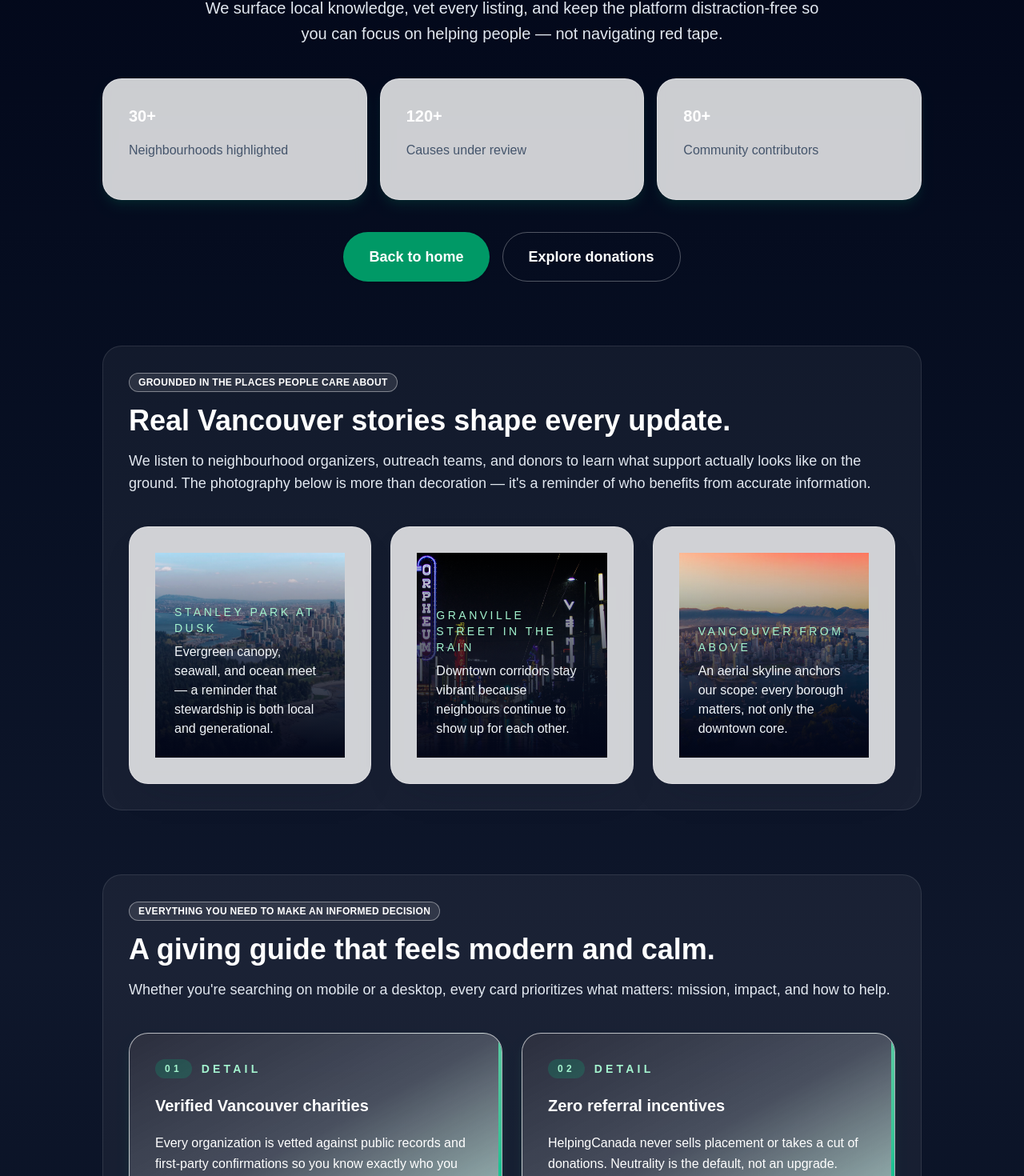
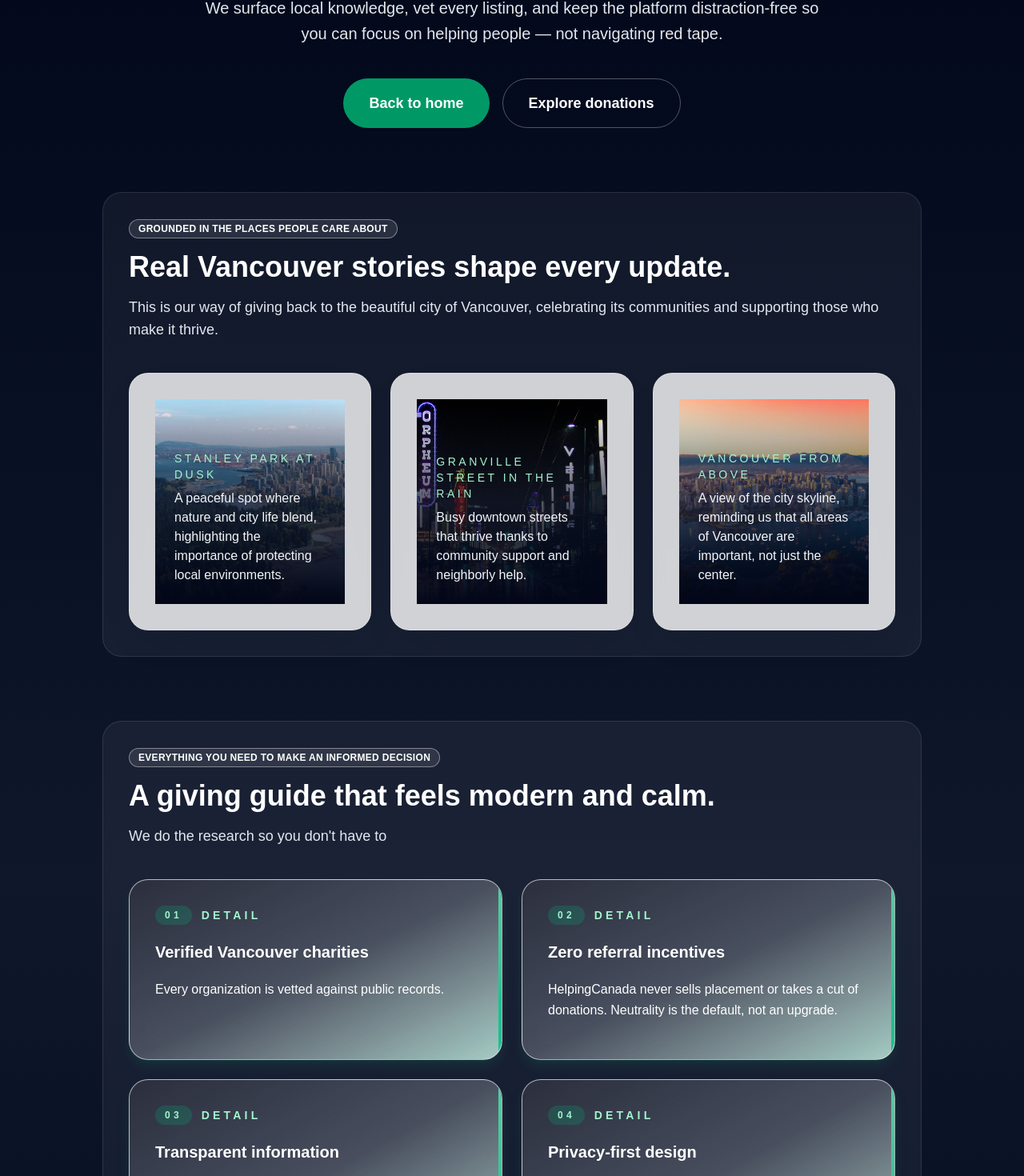
Before and after one commit to gmook9/helpingCanada, a Next.js app: page /mission in a window 1280 px wide. Shown: the part 311-1781 px from the top of the page at 80% size. Built offline with nearby package versions, Linux system fonts and the light colour scheme.

Commit message:
UI improvemetns to mission page, remvoed content

```diff
--- a/src/app/mission/page.tsx
+++ b/src/app/mission/page.tsx
@@ -8,7 +8,7 @@ const featureHighlights = [
   {
     title: "Verified Vancouver charities",
     description:
-      "Every organization is vetted against public records and first-party confirmations so you know exactly who you are helping.",
+      "Every organization is vetted against public records.",
   },
   {
     title: "Zero referral incentives",
@@ -21,7 +21,7 @@ const featureHighlights = [
       "Each profile focuses on mission, impact, and ways to support — no dark patterns or marketing fluff to wade through.",
   },
   {
-    title: "Privacy-first infrastructure",
+    title: "Privacy-first design",
     description:
       "No tracking scripts, retargeting pixels, or ad networks. Decisions happen without compromising your data.",
   },
@@ -48,29 +48,24 @@ const pillars = [
 const vancouverScenes = [
   {
     title: "Stanley Park at dusk",
-    description: "Evergreen canopy, seawall, and ocean meet — a reminder that stewardship is both local and generational.",
+    description: "A peaceful spot where nature and city life blend, highlighting the importance of protecting local environments.",
     src: "/images/stanley_park.jpg",
     alt: "Stanley Park seawall at sunset",
   },
   {
     title: "Granville Street in the rain",
-    description: "Downtown corridors stay vibrant because neighbours continue to show up for each other.",
+    description: "Busy downtown streets that thrive thanks to community support and neighborly help.",
     src: "/images/granville-street-rain.jpg",
     alt: "Rain-soaked Granville Street in Vancouver",
   },
   {
     title: "Vancouver from above",
-    description: "An aerial skyline anchors our scope: every borough matters, not only the downtown core.",
+    description: "A view of the city skyline, reminding us that all areas of Vancouver are important, not just the center.",
     src: "/images/Vancouver-Skyline.jpg",
     alt: "Aerial view of Vancouver skyline",
   },
 ];
 
-const missionStats = [
-  { label: "Neighbourhoods highlighted", value: "30+" },
-  { label: "Causes under review", value: "120+" },
-  { label: "Community contributors", value: "80+" },
-];
 
 export default function MissionPage() {
   return (
@@ -89,16 +84,6 @@ export default function MissionPage() {
               We surface local knowledge, vet every listing, and keep the platform distraction-free so you can focus on helping people —
               not navigating red tape.
             </p>
-          </div>
-          <div className="grid gap-4 text-left sm:grid-cols-3">
-            {missionStats.map((stat) => (
-              <Card key={stat.label} className="bg-white/5 text-slate-100 shadow-lg shadow-emerald-500/10">
-                <CardHeader className="space-y-2">
-                  <CardTitle className="text-3xl font-semibold text-white">{stat.value}</CardTitle>
-                  <CardDescription className="text-slate-200/80">{stat.label}</CardDescription>
-                </CardHeader>
-              </Card>
-            ))}
           </div>
           <div className="flex flex-wrap justify-center gap-4">
             <Link
@@ -123,8 +108,7 @@ export default function MissionPage() {
             </Badge>
             <h2 className="text-3xl font-semibold text-white sm:text-4xl">Real Vancouver stories shape every update.</h2>
             <p className="text-lg text-slate-200">
-              We listen to neighbourhood organizers, outreach teams, and donors to learn what support actually looks like on the ground.
-              The photography below is more than decoration — it&apos;s a reminder of who benefits from accurate information.
+              This is our way of giving back to the beautiful city of Vancouver, celebrating its communities and supporting those who make it thrive.
             </p>
           </div>
           <div className="grid gap-6 md:grid-cols-3">
@@ -156,7 +140,7 @@ export default function MissionPage() {
             </Badge>
             <h2 className="text-3xl font-semibold text-white sm:text-4xl">A giving guide that feels modern and calm.</h2>
             <p className="text-lg text-slate-200">
-              Whether you&apos;re searching on mobile or a desktop, every card prioritizes what matters: mission, impact, and how to help.
+              We do the research so you don't have to
             </p>
           </div>
           <div className="grid gap-6 md:grid-cols-2">
```
